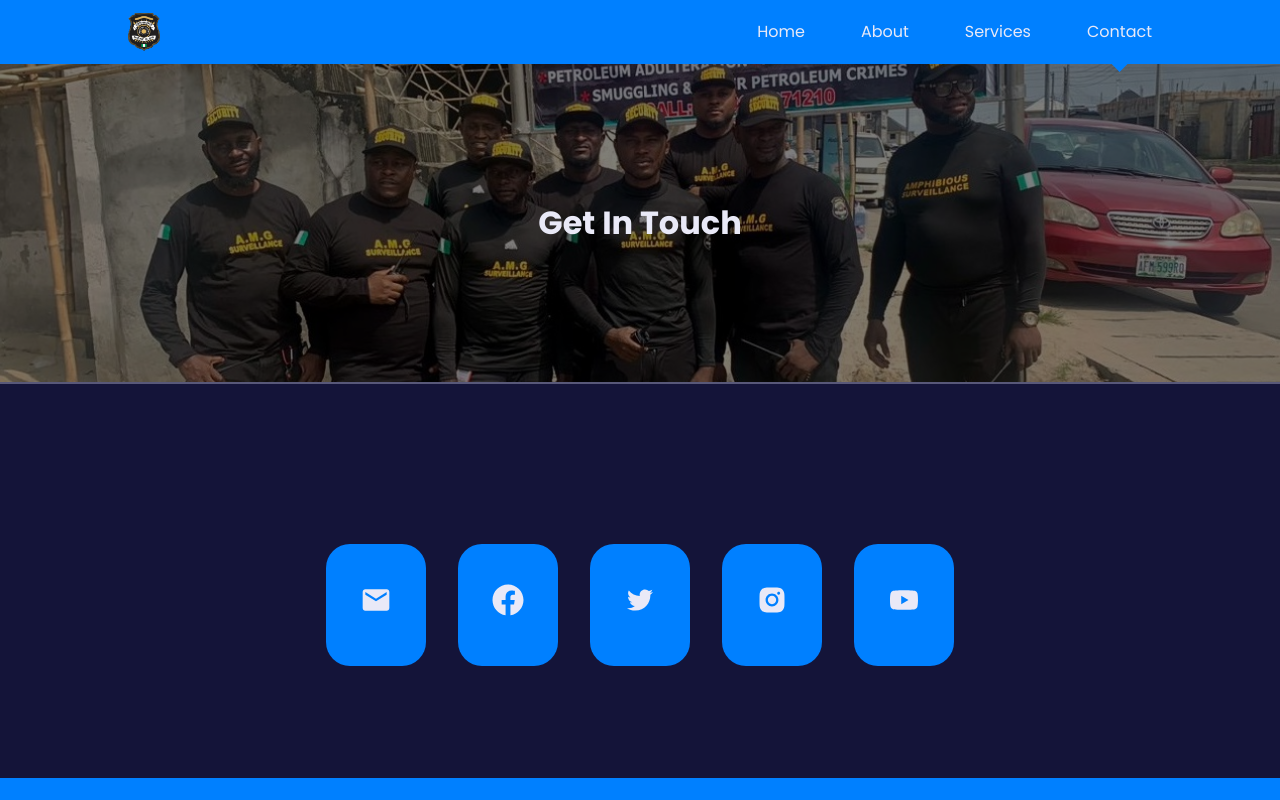
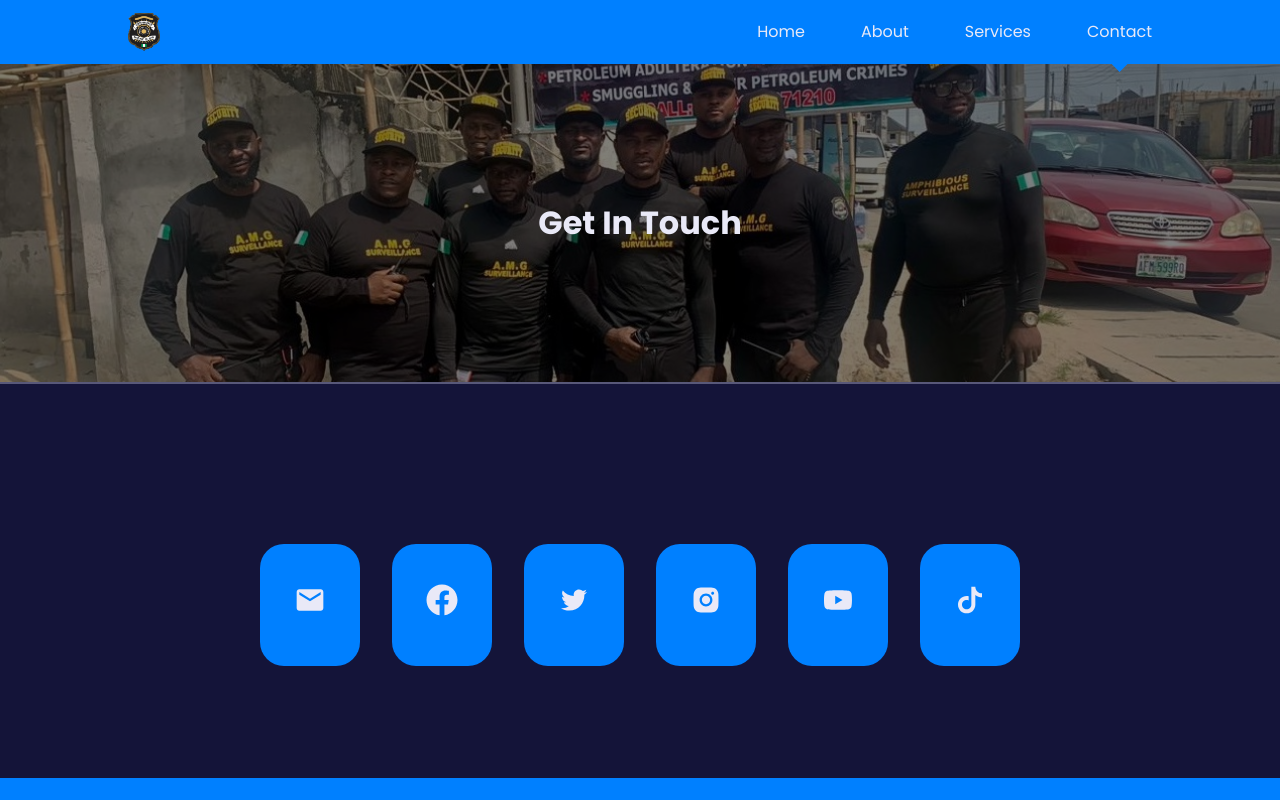
Before and after one commit to Kis123mas/amphibious_marine_guard, a React (Create React App) app: page /contact in a window 1280 px wide. Shown: the top 800 px of the page. Built offline with nearby package versions, Linux system fonts and the light colour scheme.

Commit message:
added social media handle with link

```diff
--- a/src/pages/contact/Contact.jsx
+++ b/src/pages/contact/Contact.jsx
@@ -6,7 +6,7 @@ import { AiOutlineTwitter } from 'react-icons/ai'
 // import { FaWhatsapp } from 'react-icons/fa'
 import { AiFillInstagram } from 'react-icons/ai'
 import { AiFillYoutube } from 'react-icons/ai'
-// import { AiFillTiktok } from 'react-icons/ai'
+import { RiTiktokFill } from 'react-icons/ri';
 import './contact.css'
 
 const Contact = () => {
@@ -22,7 +22,7 @@ const Contact = () => {
             {/* <a href='https://facebook.com' target='_blank' rel='noreferrer noopener'><FaWhatsapp /></a> */}
             <a href='https://www.instagram.com/amphibiousmarineguard9?igsh=bWs0MjFzZjMwZDBy' target='_blank' rel='noreferrer noopener'><AiFillInstagram /></a>
             <a href='https://www.youtube.com/@AmphibiousMarineGuard' target='_blank' rel='noreferrer noopener'><AiFillYoutube /></a>
-            {/* <a href='https://facebook.com' target='_blank' rel='noreferrer noopener'><AiFillTiktok /></a> */}
+            <a href='https://www.tiktok.com/@amphibious.marine?_t=8lgMt2q3MCT&_r=1' target='_blank' rel='noreferrer noopener'><RiTiktokFill /></a>
           </div>
         </div>
       </section>
```
